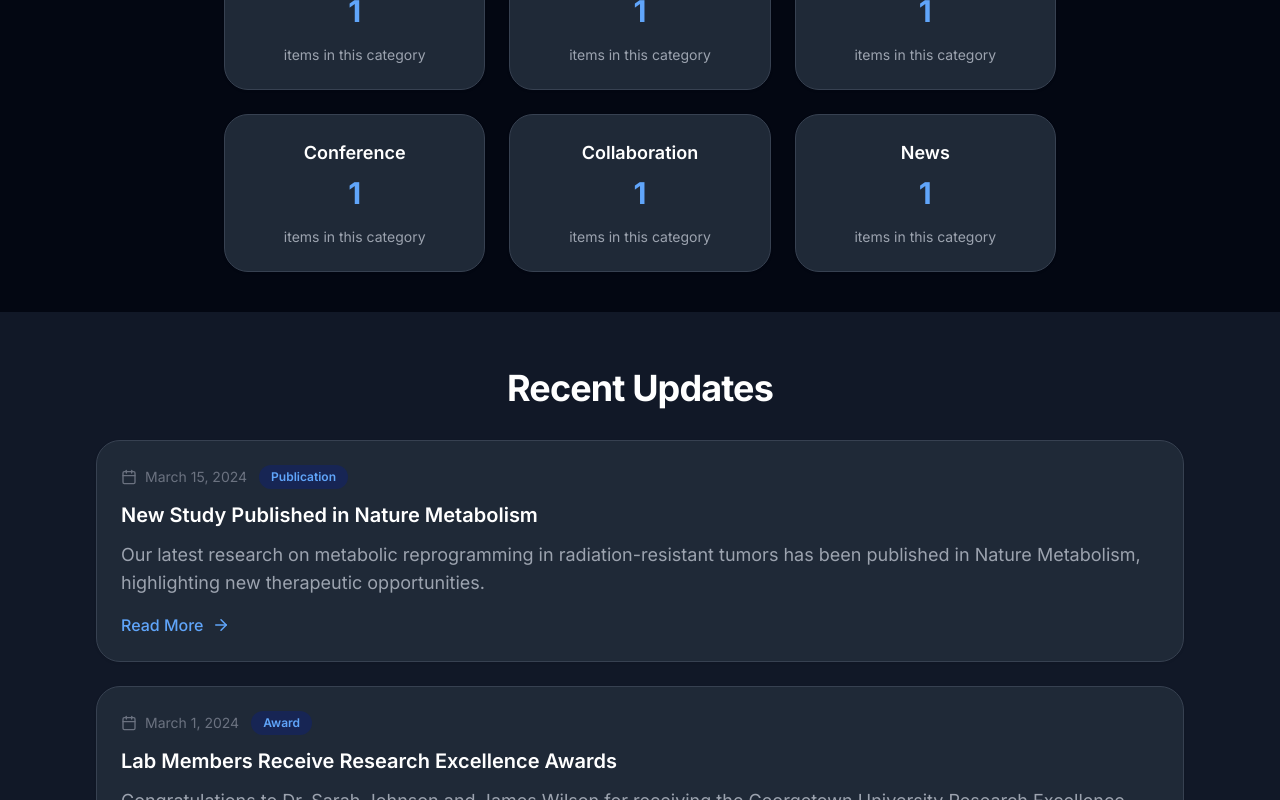
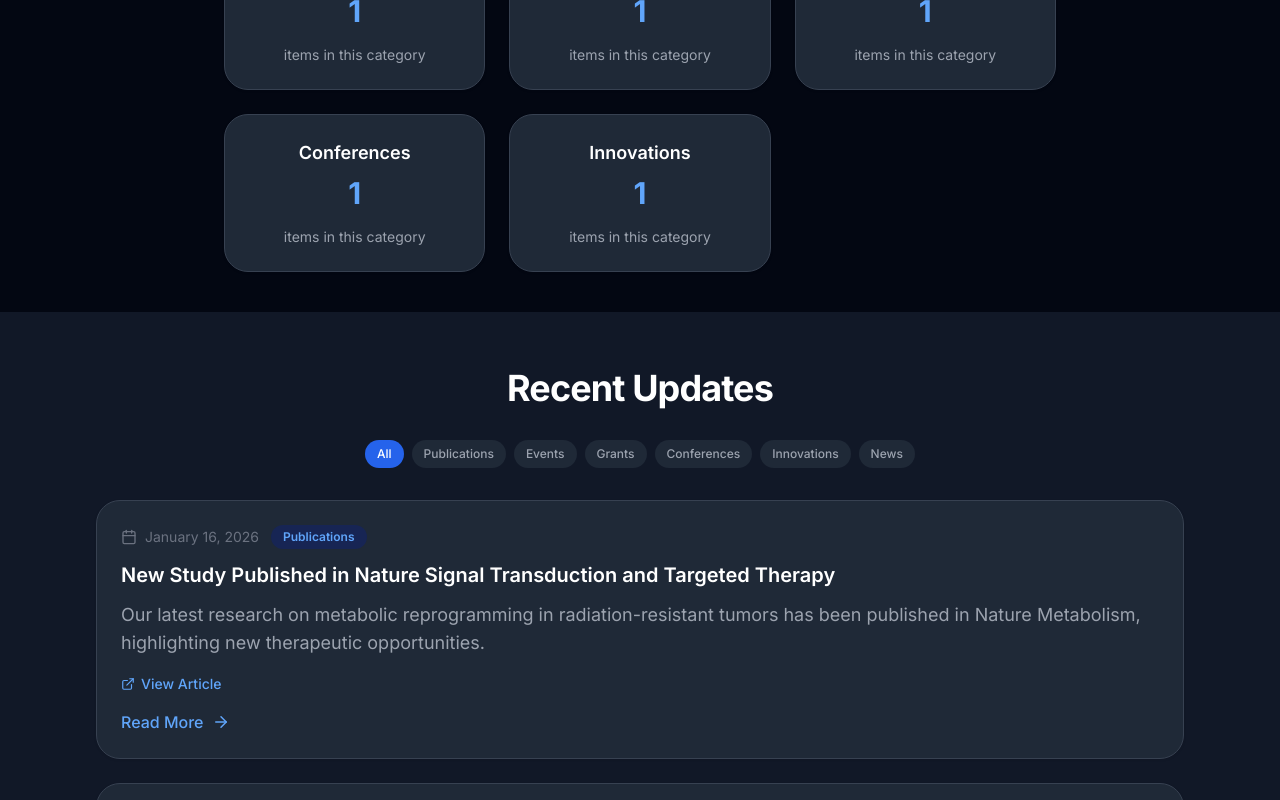
Before and after one commit to cheema-lab/cheema-lab.github.io, a React (Vite) app: page /news in a window 1280 px wide. Shown: the part 420-1220 px from the top of the page. Built offline with nearby package versions, Linux system fonts and the light colour scheme.

Commit message:
feat: news category filter + pagination + DOI links + image support + Lab Highlights; publications click hint

```diff
--- a/src/pages/News.tsx
+++ b/src/pages/News.tsx
@@ -1,26 +1,41 @@
-import { Calendar, ArrowRight } from 'lucide-react'
+import { useState } from 'react'
+import { Calendar, ArrowRight, ExternalLink } from 'lucide-react'
 import Card from '../components/Card.tsx'
 import SectionHeader from '../components/SectionHeader'
 import ScrollToTopButton from '../components/ScrollToTopButton'
 import { useTheme } from '../context/ThemeContext'
 
+type NewsItem = {
+  id: number
+  date: string
+  category: string
+  title: string
+  excerpt: string
+  content: string
+  doi?: string
+  image?: string
+}
+
 export default function News() {
   const { isDark } = useTheme()
-  const newsItems = [
+  const [selectedCategory, setSelectedCategory] = useState<string | null>(null)
+  const [visibleCount, setVisibleCount] = useState(10)
+  const newsItems: NewsItem[] = [
     {
       id: 1,
-      date: 'March 15, 2024',
-      category: 'Publication',
-      title: 'New Study Published in Nature Metabolism',
+      date: 'January 16, 2026',
+      category: 'Publications',
+      doi: '10.1038/s41392-025-02559-3',
+      title: 'New Study Published in Nature Signal Transduction and Targeted Therapy',
       excerpt:
         'Our latest research on metabolic reprogramming in radiation-resistant tumors has been published in Nature Metabolism, highlighting new therapeutic opportunities.',
       content:
-        'The study, conducted in collaboration with colleagues at NCI and Mayo Clinic, identified novel metabolic vulnerabilities that could be exploited to overcome radiation resistance in cancer cells. This work has significant implications for improving cancer treatment outcomes.',
+        'In a unique finding, researchers at Georgetown\'s Lombardi Comprehensive Cancer Center discovered that when pancreatic cancer cells send out tiny particles that are packed with certain microRNA molecules, nearby immune cells called macrophages are reprogrammed to help the tumor grow instead of engaging in their regular role of fighting the tumor.',
     },
     {
       id: 2,
       date: 'March 1, 2024',
-      category: 'Award',
+      category: 'Events',
       title: 'Lab Members Receive Research Excellence Awards',
       excerpt:
         'Congratulations to Dr. Sarah Johnson and James Wilson for receiving the Georgetown University Research Excellence Awards.',
@@ -30,7 +45,7 @@ export default function News() {
     {
       id: 3,
       date: 'February 10, 2024',
-      category: 'Grant',
+      category: 'Grants',
       title: 'NIH Grant Awarded for Metabolomics Platform Development',
       excerpt:
         'We are excited to announce a new $2.5M NIH grant to develop advanced metabolomics analysis platform.',
@@ -40,7 +55,7 @@ export default function News() {
     {
       id: 4,
       date: 'January 20, 2024',
-      category: 'Conference',
+      category: 'Conferences',
       title: 'Lab Presents at ASMS Conference',
       excerpt:
         'Our team presented 5 research posters at the American Society for Mass Spectrometry annual meeting in Denver.',
@@ -50,7 +65,7 @@ export default function News() {
     {
       id: 5,
       date: 'December 15, 2023',
-      category: 'Collaboration',
+      category: 'Innovations',
       title: 'New Partnership with International Research Consortium',
       excerpt:
         'Cheema Lab joins the International Metabolomics Consortium for Cancer Research.',
@@ -69,7 +84,10 @@ export default function News() {
     },
   ]
 
-  const categories = [...new Set(newsItems.map((item) => item.category))]
+  const categories = [...new Set(newsItems.map((item) => item.category))].filter(c => c !== 'News')
+  const filterCategories = [...new Set(newsItems.map((item) => item.category))]
+  const filteredNews = selectedCategory ? newsItems.filter(n => n.category === selectedCategory) : newsItems
+  const displayedNews = filteredNews.slice(0, visibleCount)
 
   return (
     <div className={isDark ? 'bg-gray-950' : 'bg-white'}>
@@ -93,7 +111,7 @@ export default function News() {
       {/* News Highlights */}
       <section className={`py-8 md:py-10 ${isDark ? 'bg-gray-950' : 'bg-gray-50'}`}>
         <div className="max-w-4xl mx-auto px-4 sm:px-6 lg:px-8">
-          <SectionHeader title="Highlights" centered={true} />
+          <SectionHeader title="Lab Highlights" centered={true} />
           <div className="grid grid-cols-1 md:grid-cols-3 gap-6">
             {categories.map((category) => {
               const count = newsItems.filter((item) => item.category === category).length
@@ -114,9 +132,43 @@ export default function News() {
         <div className="max-w-6xl mx-auto px-4 sm:px-6 lg:px-8">
           <SectionHeader title="Recent Updates" centered={true} />
 
+          {/* Category Filter */}
+          <div className="flex flex-wrap gap-2 mb-8 justify-center">
+            <button
+              onClick={() => { setSelectedCategory(null); setVisibleCount(10); }}
+              className={`px-3 py-1.5 rounded-full text-xs font-medium transition-colors ${
+                selectedCategory === null
+                  ? 'bg-blue-600 text-white'
+                  : isDark ? 'bg-gray-800 text-gray-400 hover:bg-gray-700 hover:text-gray-200' : 'bg-gray-100 text-gray-600 hover:bg-gray-200'
+              }`}
+            >
+              All
+            </button>
+            {filterCategories.map(cat => (
+              <button
+                key={cat}
+                onClick={() => { setSelectedCategory(selectedCategory === cat ? null : cat); setVisibleCount(10); }}
+                className={`px-3 py-1.5 rounded-full text-xs font-medium transition-colors ${
+                  selectedCategory === cat
+                    ? 'bg-blue-600 text-white'
+                    : isDark ? 'bg-gray-800 text-gray-400 hover:bg-gray-700 hover:text-gray-200' : 'bg-gray-100 text-gray-600 hover:bg-gray-200'
+                }`}
+              >
+                {cat}
+              </button>
+            ))}
+          </div>
+
           <div className="space-y-6">
-            {newsItems.map((news) => (
+            {displayedNews.map((news) => (
               <Card key={news.id} className="hover:shadow-medium transition-shadow">
+                {news.image && (
+                  <img
+                    src={news.image}
+                    alt={news.title}
+                    className="w-full rounded-lg object-cover max-h-52 mb-4"
+                  />
+                )}
                 <div className="flex flex-col md:flex-row md:items-start md:gap-6">
                   <div className="flex-grow">
 
@@ -143,6 +195,21 @@ export default function News() {
                       {news.excerpt}
                     </p>
 
+                    {/* DOI / View Article */}
+                    {news.doi && (
+                      <a
+                        href={`https://doi.org/${news.doi}`}
+                        target="_blank"
+                        rel="noopener noreferrer"
+                        className={`inline-flex items-center gap-1.5 text-sm font-medium mb-4 ${
+                          isDark ? 'text-blue-400 hover:text-blue-300' : 'text-blue-600 hover:text-blue-700'
+                        }`}
+                      >
+                        <ExternalLink size={14} />
+                        View Article
+                      </a>
+                    )}
+
                     {/* Expandable Content */}
                     <details className="group">
                       <summary className={`cursor-pointer flex items-center font-medium list-none ${
@@ -168,6 +235,19 @@ export default function News() {
               </Card>
             ))}
           </div>
+
+          {visibleCount < filteredNews.length && (
+            <div className="flex justify-center mt-8">
+              <button
+                onClick={() => setVisibleCount(prev => prev + 5)}
+                className={`px-6 py-3 rounded-lg font-medium transition-colors ${
+                  isDark ? 'bg-gray-800 text-white hover:bg-gray-700' : 'bg-gray-200 text-gray-900 hover:bg-gray-300'
+                }`}
+              >
+                Load More ({filteredNews.length - visibleCount} remaining)
+              </button>
+            </div>
+          )}
         </div>
       </section>
 
--- a/src/pages/Publications.tsx
+++ b/src/pages/Publications.tsx
@@ -1834,7 +1834,10 @@ export default function Publications() {
 
           {/* Year Histogram */}
           <div className="flex items-center justify-between mb-0">
-            <p className={`text-sm font-medium ${isDark ? 'text-gray-300' : 'text-gray-700'}`}>Publications by Year</p>
+            <div>
+              <p className={`text-sm font-medium ${isDark ? 'text-gray-300' : 'text-gray-700'}`}>Publications by Year</p>
+              <p className={`text-[11px] ${isDark ? 'text-gray-600' : 'text-gray-400'}`}>Click to filter</p>
+            </div>
             <button
               onClick={() => setSelectedYear(null)}
               title="Reset filter to show all publications"
```
